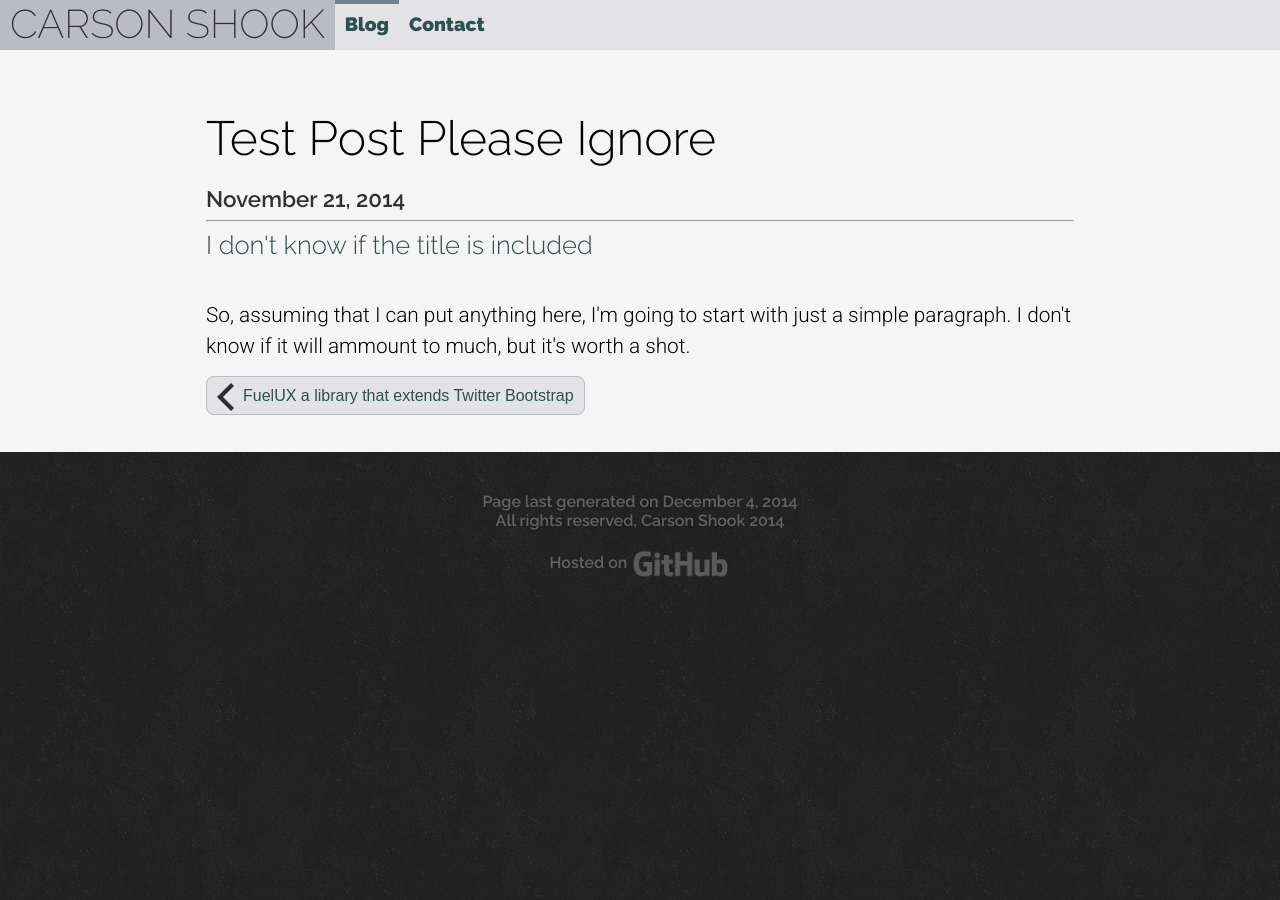
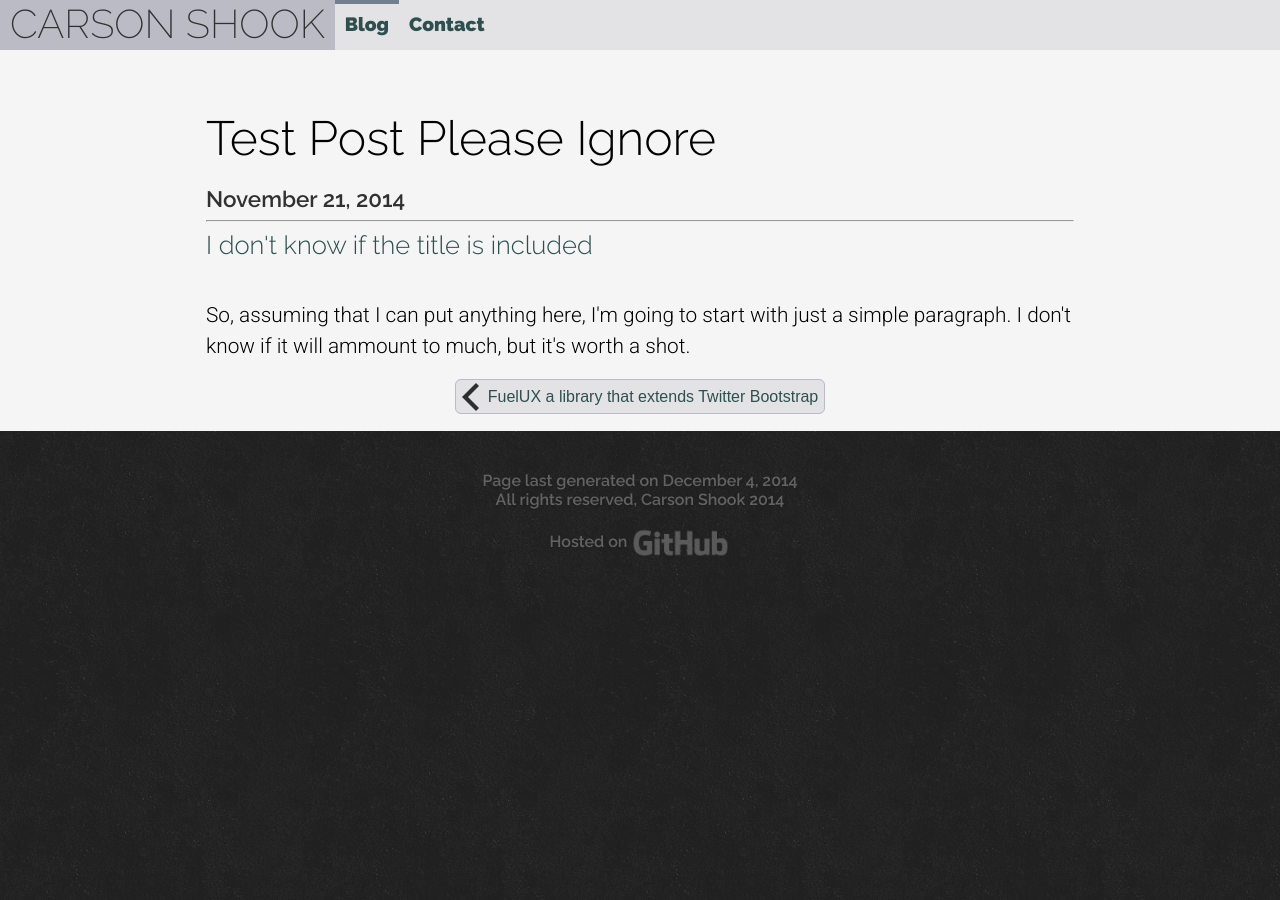
Before and after one commit to Carson-Shook/carson-shook.github.io, a Jekyll site: the page built from _posts/2014-11-21-Test-Post-Please-Ignore.markdown, in a window 1280 px wide. Built offline with Jekyll 4.4.1, drawn with Linux system fonts in a browser that asks for light colours; Markdown is read by kramdown in place of the engine named in the settings.

Commit message:
Moved pagination to the center of the page bottom

```diff
--- a/_config.yml
+++ b/_config.yml
@@ -2,5 +2,5 @@ auto: true
 markdown: rdiscount
 pygments: true
 permalink: /blog/:title
-paginate: 5
+paginate: 10
 paginate_path: "blog/page:num/"
--- a/_layouts/post.html
+++ b/_layouts/post.html
@@ -2,13 +2,13 @@
 layout: default
 ---
 
-<div class="content">
-	{% include post_header.html %}
-    {{ content }}
+{% include post_header.html %}
+{{ content }}
+<div class="pagination">
 	{% if page.previous.url %}
 		<a href="{{page.previous.url}}" title="Previous Post: {{page.previous.title}}" class="postnav"><img src="http://carson-shook.github.io/img/arrow.png" id="previous" />{{page.previous.title}}</a>
 	{% endif %}
 	{% if page.next.url %}
 		<a href="{{page.next.url}}" title="Next Post: {{page.next.title}}" class="postnav">{{page.next.title}}<img src="http://carson-shook.github.io/img/arrow.png" id="next" /></a>
-	{% endif %} </p>
+	{% endif %}
 </div>
--- a/style1.css
+++ b/style1.css
@@ -152,18 +152,21 @@ body#contact .navigation#contact {
 	margin: 40px;
 	vertical-align: middle;
 }
+.pagination {
+	text-align: center;
+}
 .postnav {
 	transition: .2s ease-in-out;
 	background-color: #e3e3e6;
 	border: solid 1px #bbbbc5;
-	border-radius: 8px;
+	border-radius: 6px;
 	color: darkslategray;
-	padding: 10px;
+	padding: 8px 6px 8px 6px;
 	text-decoration: none;
 }
 .postnav:hover {
 	transition: .2s ease-in-out;
-	background-color: darkslategray;
+	background-color: slategray;
 	border: solid 1px transparent;
 	color: whitesmoke;
 }
@@ -176,7 +179,7 @@ body#contact .navigation#contact {
 	filter: FlipH;
 	-ms-filter: "FlipH";
 	height: 28px;
-	vertical-align: middle;
+	vertical-align: -50%;
 	padding-left: 8px;
 }
 .postnav:hover #previous {
```
